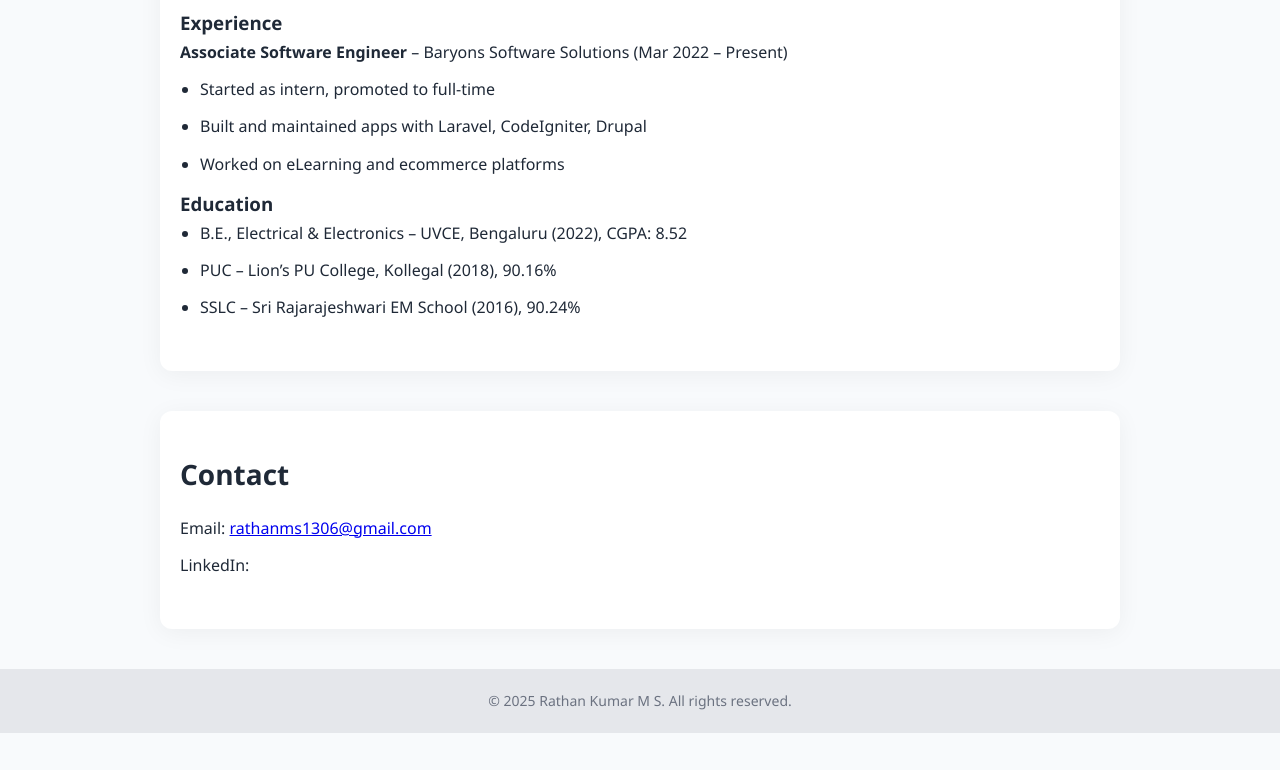
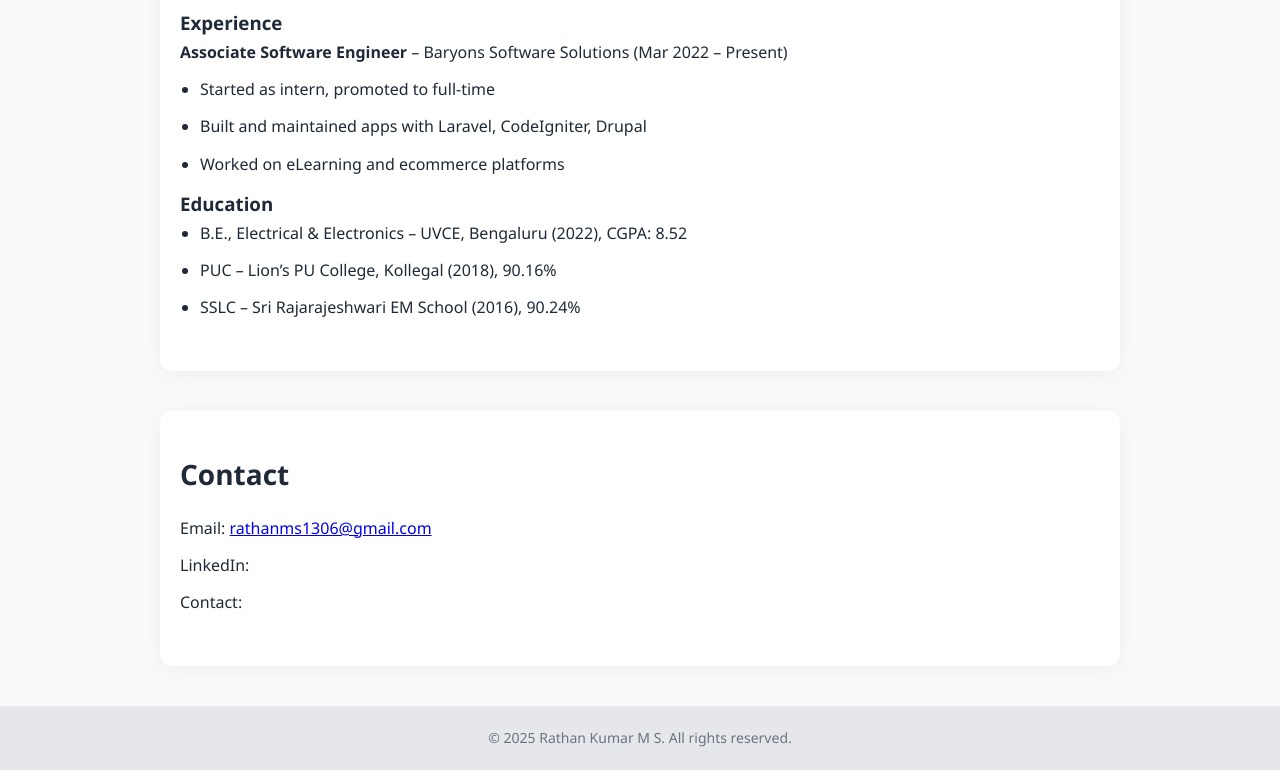
Before and after one commit to rathan1306/Portfolio, a plain HTML site: page index.html in a window 1280 px wide. Shown: the part 1649-2419 px from the top of the page. Before the commit the page ends 2382 px from the top, so only its background shows below. Drawn offline with Linux system fonts and the light colour scheme.

Commit message:
Add Contact

```diff
--- a/index.html
+++ b/index.html
@@ -95,6 +95,7 @@
       <h2>Contact</h2>
       <p>Email: <a href="mailto:rathanms1306@gmail.com">rathanms1306@gmail.com</a></p>
       <p>LinkedIn: <a href="#" target="_blank"></a></p>
+      <p>Contact: </p>
     </section>
   </main>
 
```
